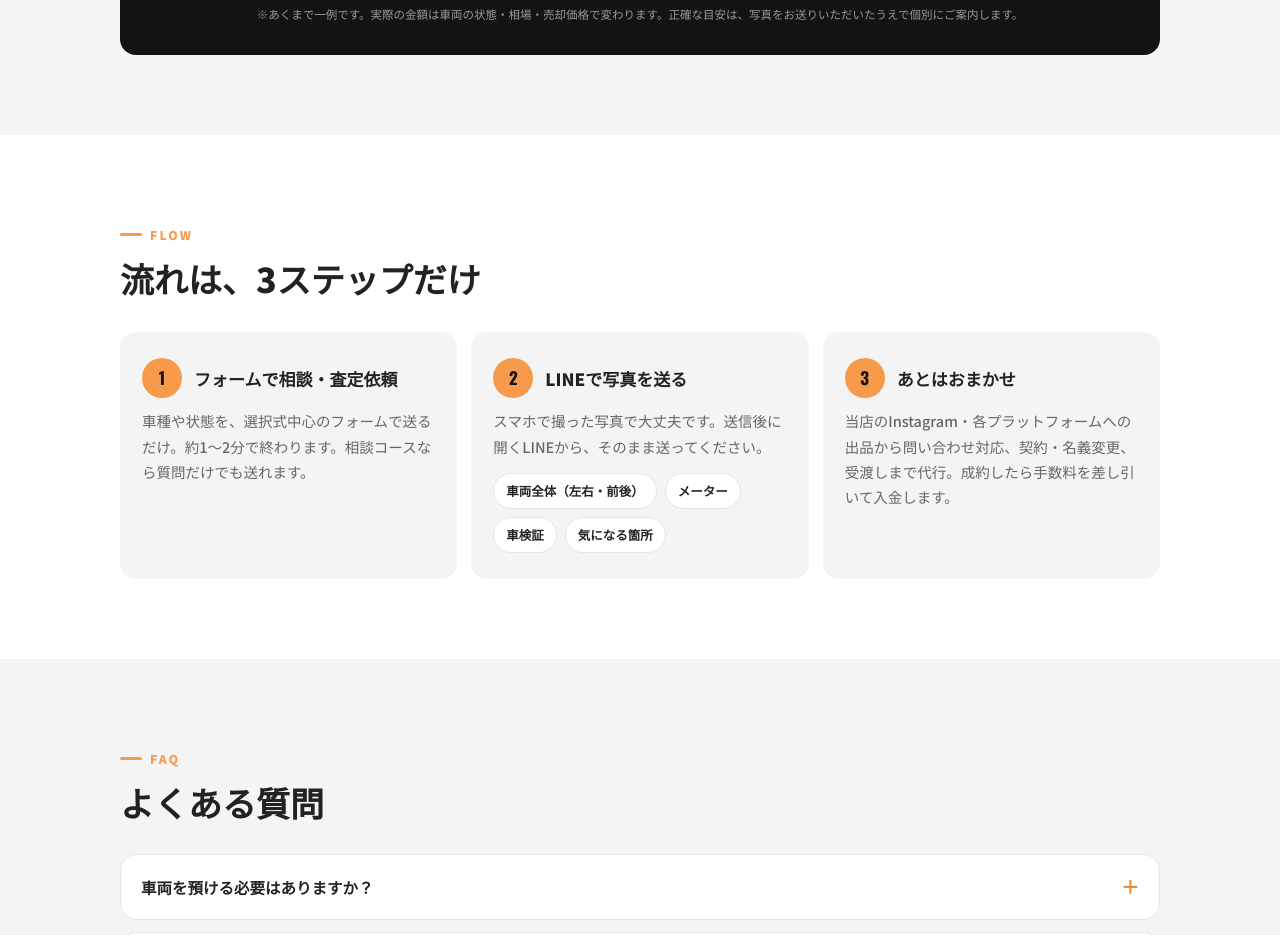
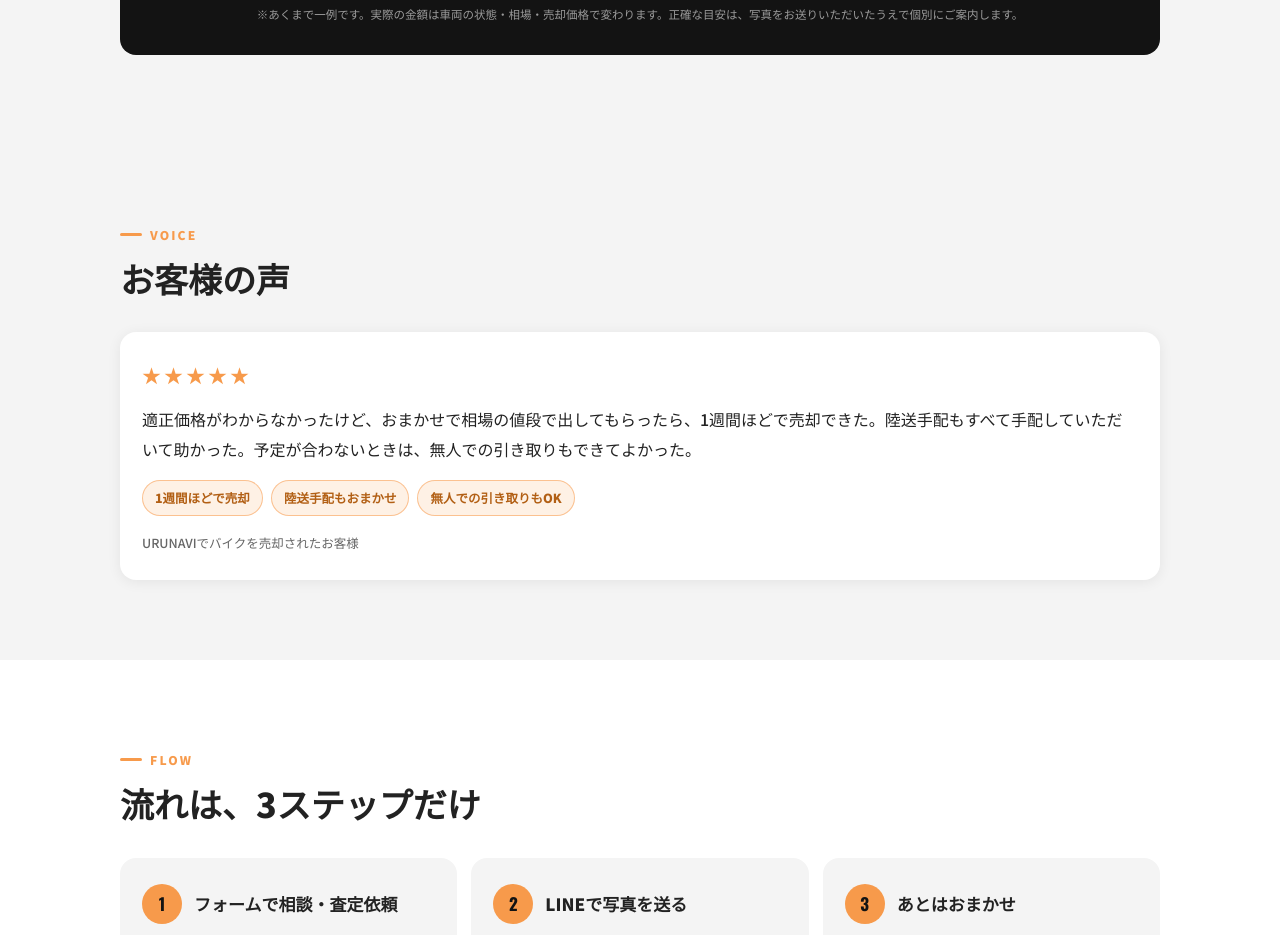
Before and after one commit to therustygarage/urunavi-LP, a plain HTML site: page index.html in a window 1280 px wide. Shown: the part 3420-4355 px from the top of the page. Drawn offline with nearby package versions, Linux system fonts and the light colour scheme.

Commit message:
お客様の声（口コミ）セクションを中間に追加

```diff
--- a/index.html
+++ b/index.html
@@ -175,6 +175,18 @@
     font-size:13px;font-weight:900;border-radius:999px;padding:7px 16px;
   }
   .ex-disclaimer{font-size:11.5px;color:#9a9a9a;margin-top:20px;line-height:1.7;}
+
+  /* ---------- VOICE ---------- */
+  section.voice-sec{background:var(--gray);}
+  .voice-card{background:var(--white);border-radius:var(--radius);padding:26px 22px;margin-top:30px;box-shadow:0 2px 14px rgba(0,0,0,.07);}
+  .voice-stars{color:var(--orange);font-size:19px;letter-spacing:3px;}
+  .voice-text{font-size:16px;line-height:1.9;margin-top:12px;}
+  .voice-tags{display:flex;flex-wrap:wrap;gap:8px;margin-top:16px;}
+  .voice-tags span{
+    background:rgba(247,154,75,.14);border:1px solid rgba(247,154,75,.55);color:#b25f14;
+    font-size:12.5px;font-weight:900;border-radius:999px;padding:6px 12px;
+  }
+  .voice-from{margin-top:16px;font-size:12.5px;color:var(--muted);}
 
   /* ---------- STEPS ---------- */
   .steps{display:grid;grid-template-columns:1fr;gap:14px;margin-top:30px;}
@@ -392,6 +404,20 @@
   </div>
 </section>
 
+<!-- お客様の声 -->
+<section class="block voice-sec">
+  <div class="wrap">
+    <span class="eyebrow">Voice</span>
+    <h2>お客様の声</h2>
+    <div class="voice-card">
+      <div class="voice-stars">★★★★★</div>
+      <p class="voice-text">適正価格がわからなかったけど、おまかせで相場の値段で出してもらったら、1週間ほどで売却できた。陸送手配もすべて手配していただいて助かった。予定が合わないときは、無人での引き取りもできてよかった。</p>
+      <div class="voice-tags"><span>1週間ほどで売却</span><span>陸送手配もおまかせ</span><span>無人での引き取りもOK</span></div>
+      <p class="voice-from">URUNAVIでバイクを売却されたお客様</p>
+    </div>
+  </div>
+</section>
+
 <!-- 流れ -->
 <section class="block">
   <div class="wrap">
```
